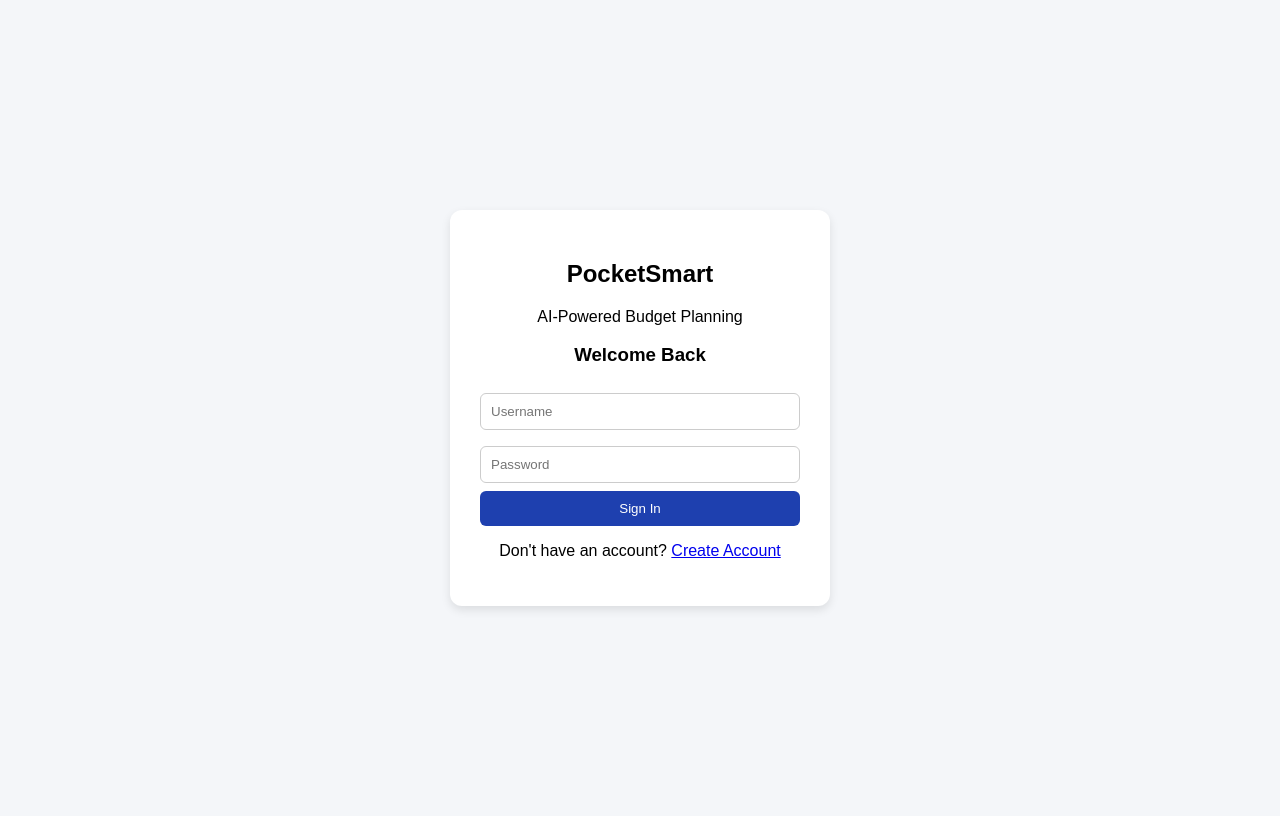
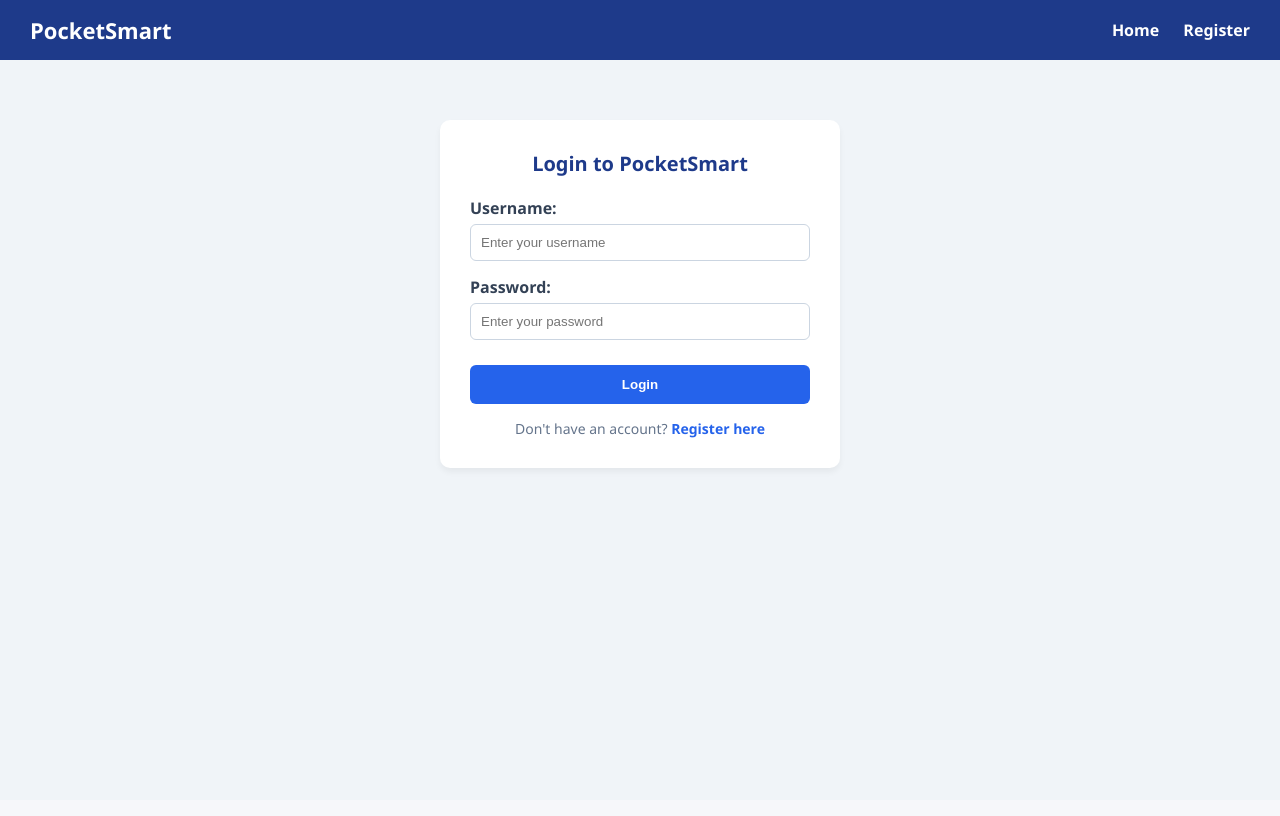
Before and after one commit to mxhxlxkshmi-pixel/Pocketsmart-AI, a Flask app: page /login in a window 1280 px wide. After the commit the page ends 472 px from the top, so only its background shows below. Run offline with Flask 3, Linux system fonts and the light colour scheme.

Commit message:
Update login.html

```diff
--- a/templates/login.html
+++ b/templates/login.html
@@ -1,25 +1,61 @@
 <!DOCTYPE html>
-<html>
+<html lang="en">
 <head>
+  <meta charset="UTF-8">
   <title>PocketSmart - Login</title>
   <style>
-    body { font-family: Arial; display: flex; justify-content: center; align-items: center; height: 100vh; background: #f4f6f9; }
-    .card { background: white; padding: 30px; border-radius: 12px; box-shadow: 0 4px 10px rgba(0,0,0,0.1); width: 320px; text-align: center; }
-    input { width: 100%; padding: 10px; margin: 8px 0; border: 1px solid #ccc; border-radius: 6px; box-sizing: border-box; }
-    button { width: 100%; padding: 10px; background: #1e40af; color: white; border: none; border-radius: 6px; cursor: pointer; }
+    body { font-family: 'Segoe UI', Tahoma, Geneva, Verdana, sans-serif; background-color: #f0f4f8; margin: 0; padding: 0; }
+    .header { background-color: #1e3a8a; color: white; padding: 15px 30px; display: flex; justify-content: space-between; align-items: center; }
+    .header h1 { margin: 0; font-size: 22px; }
+    .nav a { color: white; margin-left: 20px; text-decoration: none; font-weight: bold; }
+    .container { max-width: 400px; margin: 60px auto; padding: 0 20px; }
+    .card { background: white; border-radius: 10px; padding: 30px; box-shadow: 0 4px 6px rgba(0,0,0,0.05); }
+    .card-title { font-size: 20px; font-weight: bold; color: #1e3a8a; margin-bottom: 20px; text-align: center; }
+    .form-group { margin-bottom: 15px; }
+    label { display: block; margin-bottom: 5px; font-weight: bold; color: #334155; }
+    input[type="text"], input[type="password"] { width: 100%; padding: 10px; border: 1px solid #cbd5e1; border-radius: 6px; box-sizing: border-box; }
+    .btn { background-color: #2563eb; color: white; border: none; padding: 12px; border-radius: 6px; cursor: pointer; font-weight: bold; width: 100%; margin-top: 10px; }
+    .btn:hover { background-color: #1d4ed8; }
+    .error { color: #dc2626; font-size: 14px; margin-bottom: 15px; text-align: center; }
+    .footer-text { text-align: center; margin-top: 15px; font-size: 14px; color: #64748b; }
+    .footer-text a { color: #2563eb; text-decoration: none; font-weight: bold; }
   </style>
 </head>
 <body>
-  <div class="card">
-    <h2>PocketSmart</h2>
-    <p>AI-Powered Budget Planning</p>
-    <h3>Welcome Back</h3>
-    <form action="/login" method="POST">
-      <input type="text" name="username" placeholder="Username" required>
-      <input type="password" name="password" placeholder="Password" required>
-      <button type="submit">Sign In</button>
-    </form>
-    <p>Don't have an account? <a href="/register">Create Account</a></p>
+
+  <div class="header">
+    <h1>PocketSmart</h1>
+    <div class="nav">
+      <a href="/">Home</a>
+      <a href="/register">Register</a>
+    </div>
   </div>
+
+  <div class="container">
+    <div class="card">
+      <div class="card-title">Login to PocketSmart</div>
+
+      {% if error %}
+        <div class="error">{{ error }}</div>
+      {% endif %}
+
+      <form action="/login" method="POST">
+        <div class="form-group">
+          <label>Username:</label>
+          <input type="text" name="username" required placeholder="Enter your username">
+        </div>
+        <div class="form-group">
+          <label>Password:</label>
+          <input type="password" name="password" required placeholder="Enter your password">
+        </div>
+        <button type="submit" class="btn">Login</button>
+      </form>
+
+      <div class="footer-text">
+        Don't have an account? <a href="/register">Register here</a>
+      </div>
+    </div>
+  </div>
+
 </body>
 </html>
```
